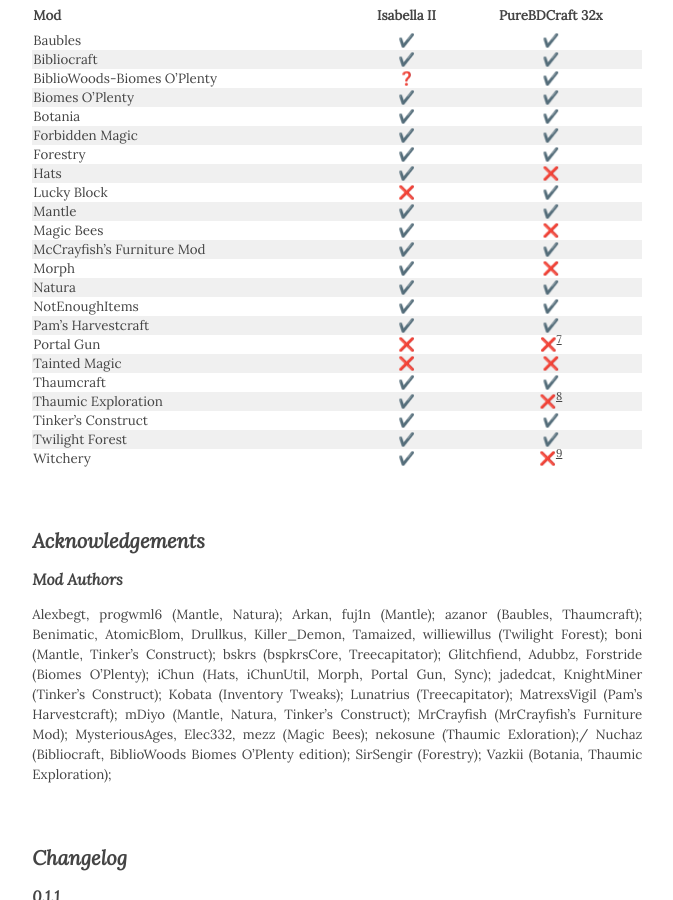
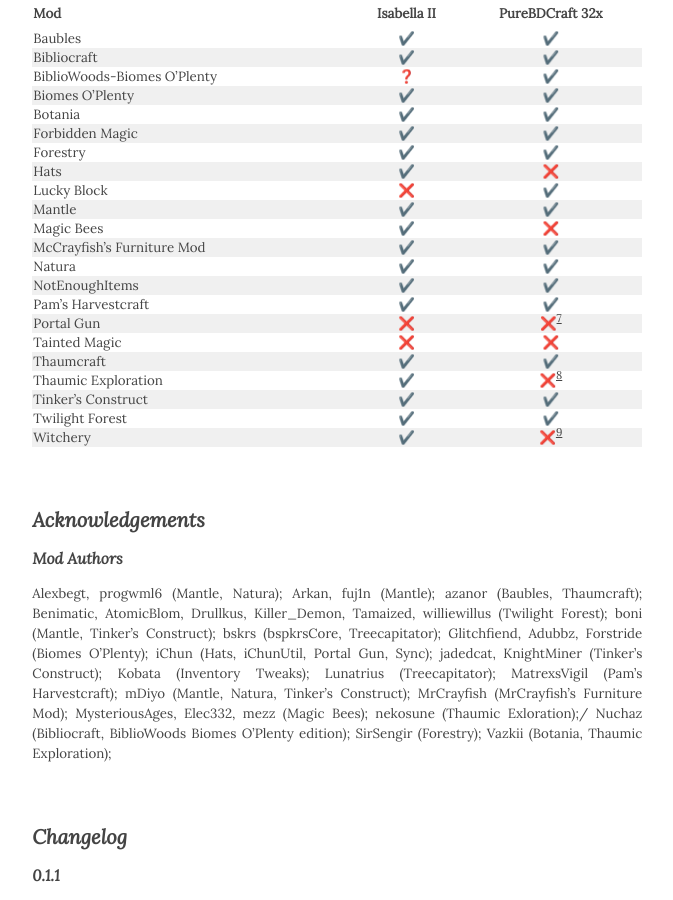
Before and after one commit to una-ada/anarchy.website, a Jekyll site: the page built from _posts/2018-03-22-gaycomcraft.md, in a window 1280 px wide and 900 px high, scrolled down 2809 px. Shown: the whole window, without its empty margins (101-774 px from the left). Built offline with Jekyll 4.4.1, drawn with Linux system fonts in a browser that asks for light colours; some web fonts are replaced; some of the changed text lies outside the part shown.

Commit message:
added changes for 0.1.2

```diff
--- a/_posts/2018-03-22-gaycomcraft.md
+++ b/_posts/2018-03-22-gaycomcraft.md
@@ -40,7 +40,6 @@
 | Lucky Block                 | [minecraftascending.com](https://goo.gl/pE3o5Q)     | [5.1.0](https://goo.gl/4mmnyD)                                          | ~~[Blocked](https://goo.gl/rGM56w)~~<sup>[3](#3),[6](#6)</sup> |
 | Magic Bees                  | [curseforge.com](https://goo.gl/aAEdFs)             | [2.4.3](https://goo.gl/LwQ4Y1)                                          | [WTFPL](https://goo.gl/aAEdFs)                      |
 | Mantle                      | [curseforge.com](https://goo.gl/DJmuF3)             | [0.3.2b](https://goo.gl/E6Z4oF)                                         | [MIT](https://goo.gl/DJmuF3)                        |
-| Morph                       | [ichun.me](https://goo.gl/rbJyMa)                   | [0.9.3](https://goo.gl/9dni4a) ([changes](https://goo.gl/VqQmRx))       | [Allowed](https://goo.gl/6LXPQP)                    |
 | MrCrayfish's Furniture Mod  | [mrcrayfish.com](https://goo.gl/PCbTfV)             | [3.4.8](https://goo.gl/Pi6zc8)                                          | [GNU GPL](https://goo.gl/t9jVoG)                    |
 | Natura                      | [curseforge.com](https://goo.gl/iKQKJu)             | [2.2.1a2](https://goo.gl/MT28GB)                                        | [CC BY 3.0](https://goo.gl/iKQKJu)                  |
 | NotEnoughItems              | [chickenbones.net](https://goo.gl/CkMcVS)           | [1.0.5.120](https://goo.gl/H4q3Qt)                                      | [Allowed](https://goo.gl/LK5ZqA)                    |
@@ -158,7 +157,6 @@
 | Mantle                        | ✔️         | ✔️             |
 | Magic Bees                    | ✔️         | ❌             |
 | McCrayfish's Furniture Mod    | ✔️         | ✔️             |
-| Morph                         | ✔️         | ❌             |
 | Natura                        | ✔️         | ✔️             |
 | NotEnoughItems                | ✔️         | ✔️             |
 | Pam's Harvestcraft            | ✔️         | ✔️             |
@@ -182,7 +180,7 @@
 boni (Mantle, Tinker's Construct);
 bskrs (bspkrsCore, Treecapitator);
 Glitchfiend, Adubbz, Forstride (Biomes O'Plenty);
-iChun (Hats, iChunUtil, Morph, Portal Gun, Sync);
+iChun (Hats, iChunUtil, Portal Gun, Sync);
 jadedcat, KnightMiner (Tinker's Construct);
 Kobata (Inventory Tweaks);
 Lunatrius (Treecapitator);
```
Also changed, not shown: other parts of _posts/2018-03-22-gaycomcraft.md (+5 -1 lines).
